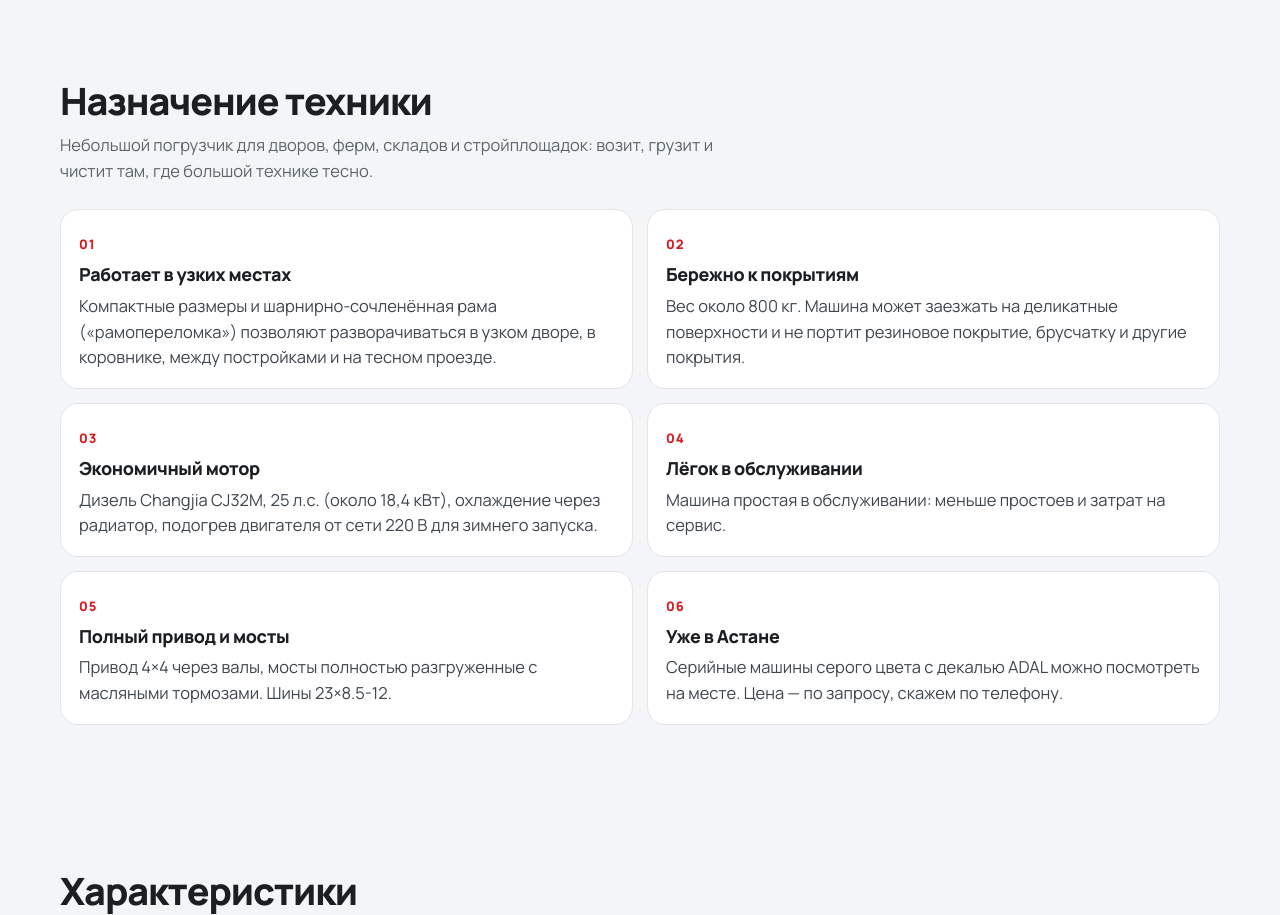
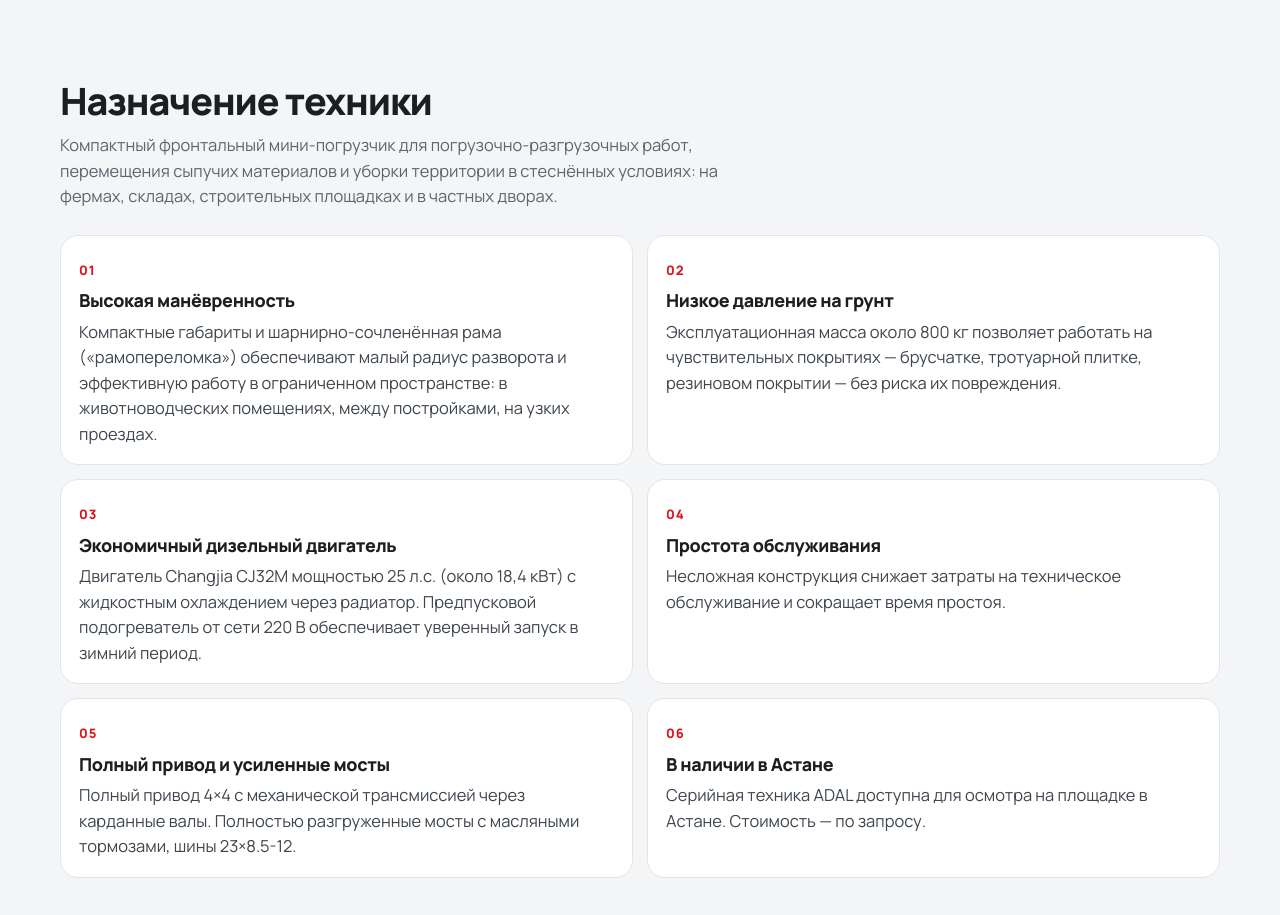
Before and after one commit to abk0186/adal907, a plain HTML site: page index.html in a window 1280 px wide. Shown: the part 820-1735 px from the top of the page. Drawn offline with Linux system fonts and the light colour scheme.

Commit message:
Назначение техники: professional wording

```diff
--- a/index.html
+++ b/index.html
@@ -97,37 +97,37 @@
     <section class="section" id="plus">
       <div class="wrap">
         <h2>Назначение техники</h2>
-        <p class="section-lead">Небольшой погрузчик для дворов, ферм, складов и стройплощадок: возит, грузит и чистит там, где большой технике тесно.</p>
+        <p class="section-lead">Компактный фронтальный мини-погрузчик для погрузочно-разгрузочных работ, перемещения сыпучих материалов и уборки территории в стеснённых условиях: на фермах, складах, строительных площадках и в частных дворах.</p>
         <div class="cards">
           <article class="card">
             <span class="card-index">01</span>
-            <h3>Работает в узких местах</h3>
-            <p>Компактные размеры и шарнирно-сочленённая рама («рамопереломка») позволяют разворачиваться в узком дворе, в коровнике, между постройками и на тесном проезде.</p>
+            <h3>Высокая манёвренность</h3>
+            <p>Компактные габариты и шарнирно-сочленённая рама («рамопереломка») обеспечивают малый радиус разворота и эффективную работу в ограниченном пространстве: в животноводческих помещениях, между постройками, на узких проездах.</p>
           </article>
           <article class="card">
             <span class="card-index">02</span>
-            <h3>Бережно к покрытиям</h3>
-            <p>Вес около 800&nbsp;кг. Машина может заезжать на деликатные поверхности и не портит резиновое покрытие, брусчатку и другие покрытия.</p>
+            <h3>Низкое давление на грунт</h3>
+            <p>Эксплуатационная масса около 800&nbsp;кг позволяет работать на чувствительных покрытиях — брусчатке, тротуарной плитке, резиновом покрытии — без риска их повреждения.</p>
           </article>
           <article class="card">
             <span class="card-index">03</span>
-            <h3>Экономичный мотор</h3>
-            <p>Дизель Changjia CJ32M, 25&nbsp;л.с. (около 18,4&nbsp;кВт), охлаждение через радиатор, подогрев двигателя от сети 220&nbsp;В для зимнего запуска.</p>
+            <h3>Экономичный дизельный двигатель</h3>
+            <p>Двигатель Changjia CJ32M мощностью 25&nbsp;л.с. (около 18,4&nbsp;кВт) с жидкостным охлаждением через радиатор. Предпусковой подогреватель от сети 220&nbsp;В обеспечивает уверенный запуск в зимний период.</p>
           </article>
           <article class="card">
             <span class="card-index">04</span>
-            <h3>Лёгок в обслуживании</h3>
-            <p>Машина простая в обслуживании: меньше простоев и затрат на сервис.</p>
+            <h3>Простота обслуживания</h3>
+            <p>Несложная конструкция снижает затраты на техническое обслуживание и сокращает время простоя.</p>
           </article>
           <article class="card">
             <span class="card-index">05</span>
-            <h3>Полный привод и мосты</h3>
-            <p>Привод 4×4 через валы, мосты полностью разгруженные с масляными тормозами. Шины 23×8.5-12.</p>
+            <h3>Полный привод и усиленные мосты</h3>
+            <p>Полный привод 4×4 с механической трансмиссией через карданные валы. Полностью разгруженные мосты с масляными тормозами, шины 23×8.5-12.</p>
           </article>
           <article class="card">
             <span class="card-index">06</span>
-            <h3>Уже в Астане</h3>
-            <p>Серийные машины серого цвета с декалью ADAL можно посмотреть на месте. Цена — по запросу, скажем по телефону.</p>
+            <h3>В наличии в Астане</h3>
+            <p>Серийная техника ADAL доступна для осмотра на площадке в Астане. Стоимость — по запросу.</p>
           </article>
         </div>
       </div>
```
